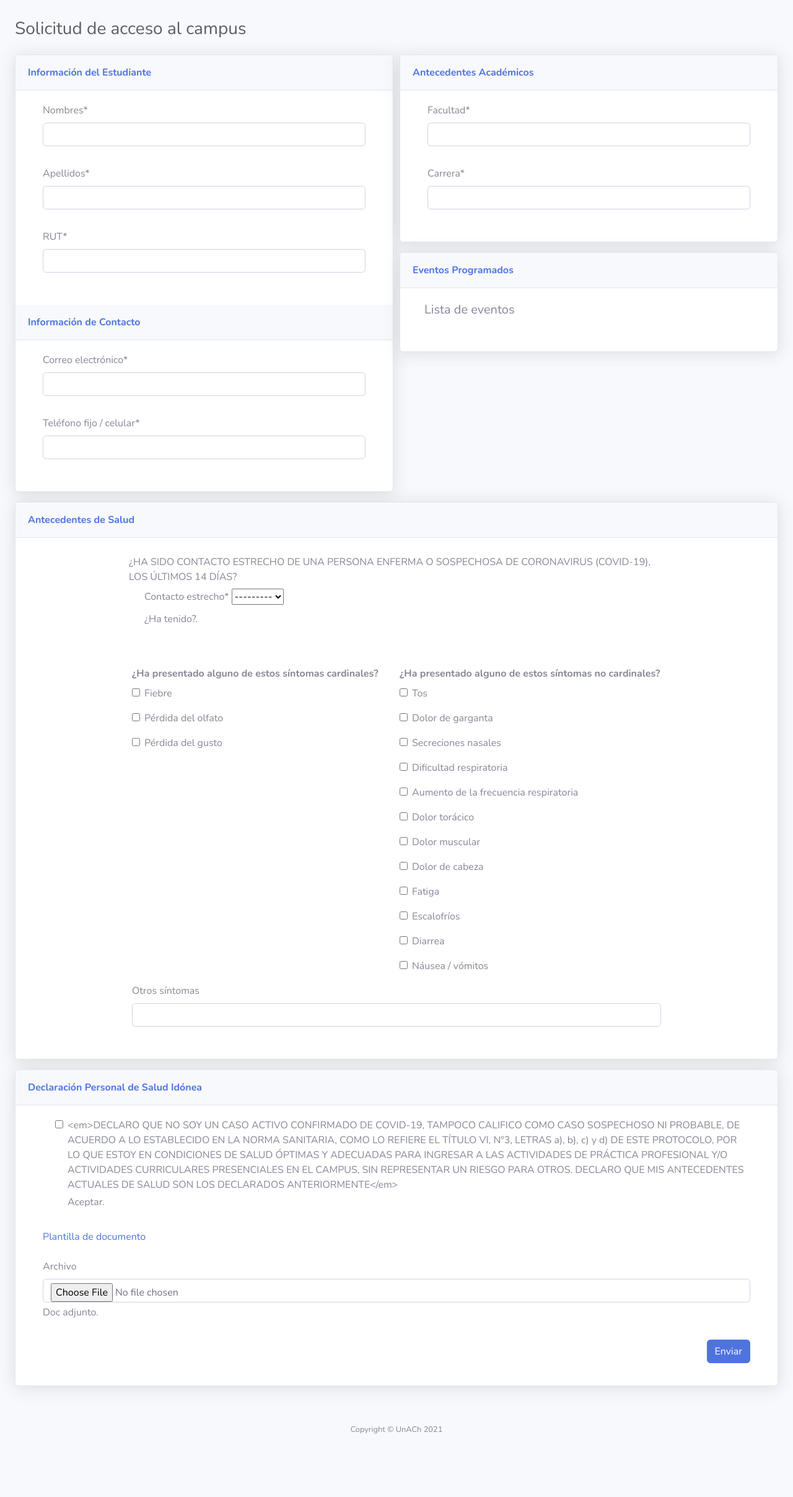
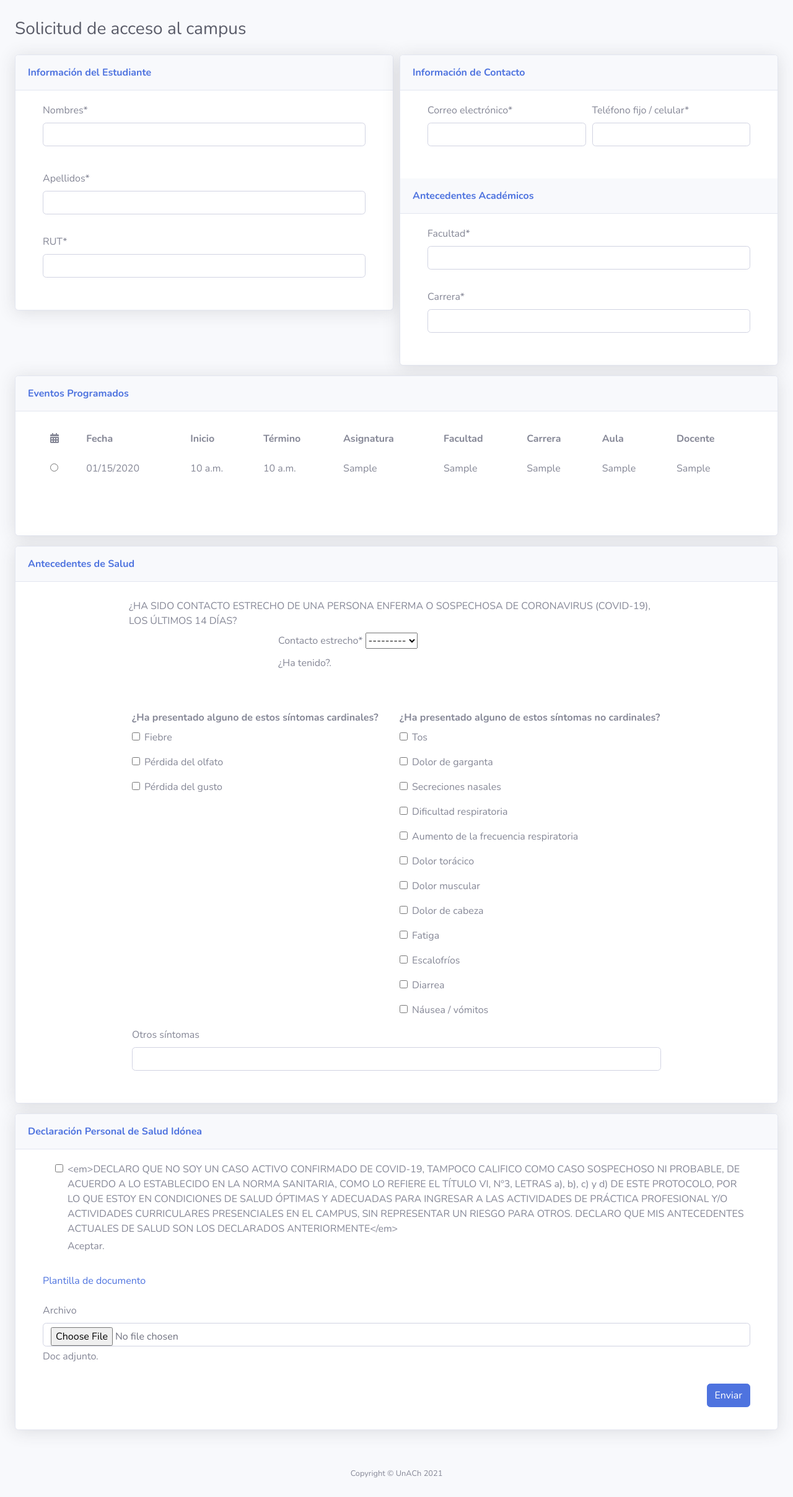
Before and after one commit to jsilvacode/pase_seguro-1, a Django app: page /safepass/students/ in a window 1280 px wide. Shown: the whole page at 62% size. Before the commit the page ends 2314 px from the top, so only its background shows below. Run offline with Django 3.2, Linux system fonts and the light colour scheme; tables that the repository leaves empty hold one stand-in row (values such as "Sample post"); some libraries are stand-ins or nearby versions.

Commit message:
events 11/08/2021

```diff
--- a/pase/safepass/forms.py
+++ b/pase/safepass/forms.py
@@ -1,6 +1,6 @@
 from django import forms
 from .models import (AntecedentesPersonales, AntecedentesAcademicos,
-                     AntecedentesSanitarios)
+                     AntecedentesSanitarios, ActividadAcademica)
 
 
 class PerfilForm(forms.ModelForm):
@@ -86,3 +86,15 @@ class DeclaracionForm(forms.ModelForm):
             'declaracion_confirmar': forms.CheckboxInput(),
             'declaracion_archivo': forms.FileInput(attrs={'required': True}),
         }
+
+class EventosForm(forms.ModelForm):
+    class Meta:
+        model = ActividadAcademica
+        fields = ['fecha',
+                  'hora_inicio',
+                  'hora_fin',
+                  'aula',
+                  'asignatura',
+                  'docente',
+                  'facultad',
+                  'carrera']
--- a/pase/safepass/templates/safepass/students.html
+++ b/pase/safepass/templates/safepass/students.html
@@ -21,7 +21,7 @@
                                         </div>
                                         <div class="card-body">
                                             <div class="container-fluid">
-                                                <div class="form-row mb-3">
+                                                <div class="form-row mb-4">
                                                     <div class="col">
                                                         {{ profile_form.nombre|as_crispy_field }}
                                                     </div>
@@ -38,27 +38,25 @@
                                                 </div>
                                             </div>
                                         </div>
+                                    </div>
+                                </div>
+                                <div class="col">
+                                    <div class="card shadow mb-3">
                                         <div class="card-header py-3">
                                             <p class="text-primary m-0 font-weight-bold">Información de Contacto</p>
                                         </div>
                                         <div class="card-body">
                                             <div class="container-fluid">
                                                 <div class="form-row mb-3">
-                                                    <div class="col">
+                                                    <div class="col-sm-12 col-md-6">
                                                         {{ profile_form.email|as_crispy_field }}
                                                     </div>
-                                                </div>
-                                                <div class="form-row mb-3">
-                                                    <div class="col">
+                                                    <div class="col-sm-12 col-md-6">
                                                         {{ profile_form.telefono|as_crispy_field }}
                                                     </div>
                                                 </div>
                                             </div>
                                         </div>
-                                    </div>
-                                </div>
-                                <div class="col">
-                                    <div class="card shadow mb-3">
                                         <div class="card-header py-3">
                                             <p class="text-primary m-0 font-weight-bold">Antecedentes Académicos</p>
                                         </div>
@@ -77,14 +75,55 @@
                                             </div>
                                         </div>
                                     </div>
+                                </div>
+                            </div>
+                            <div class="form-row">
+                                <div class="col-12">
                                     <div class="card shadow mb-3">
                                         <div class="card-header py-3">
                                             <p class="text-primary m-0 font-weight-bold">Eventos Programados</p>
                                         </div>
                                         <div class="card-body">
                                             <div class="container-fluid">
-                                                <div class="form-row mb-3">
-                                                    <p class="lead">Lista de eventos</p>
+                                                <div class="form-row">
+                                                    <div class="col">
+                                                        <div class="form-row mb-5">
+                                                            <div class="col">
+                                                                <div class="table-responsive">
+                                                                    <table class="table table-borderless">
+                                                                        <thead>
+                                                                            <tr>
+                                                                                <th scope="col"><i class="fas fa-calendar-alt"></i></th>
+                                                                                <th scope="col">Fecha</th>
+                                                                                <th scope="col">Inicio</th>
+                                                                                <th scope="col">Término</th>
+                                                                                <th scope="col">Asignatura</th>
+                                                                                <th scope="col">Facultad</th>
+                                                                                <th scope="col">Carrera</th>
+                                                                                <th scope="col">Aula</th>
+                                                                                <th scope="col">Docente</th>
+                                                                            </tr>
+                                                                        </thead>
+                                                                        <tbody>
+                                                                            {% for events in events_forty_eigth %}
+                                                                                <tr>
+                                                                                    <th scope="row"><input type="radio" name="selectedItem" id="selectedItem"></th>
+                                                                                    <td>{{ events.fecha|date:"SHORT_DATE_FORMAT" }}</td>
+                                                                                    <td>{{ events.hora_inicio }}</td>
+                                                                                    <td>{{ events.hora_fin }}</td>
+                                                                                    <td>{{ events.asignatura }}</td>
+                                                                                    <td>{{ events.facultad }}</td>
+                                                                                    <td>{{ events.carrera }}</td>
+                                                                                    <td>{{ events.aula }}</td>
+                                                                                    <td>{{ events.docente }}</td>
+                                                                                </tr>
+                                                                            {% endfor %}
+                                                                        </tbody>
+                                                                    </table>
+                                                                </div>
+                                                            </div>
+                                                        </div>
+                                                    </div>
                                                 </div>
                                             </div>
                                         </div>
@@ -105,7 +144,7 @@
                                                             <div>
                                                                 <label class="col-form-label" style="width: 100%;" for="contact_has_been_made">¿HA SIDO CONTACTO ESTRECHO DE UNA PERSONA ENFERMA O SOSPECHOSA DE CORONAVIRUS (COVID-19), LOS ÚLTIMOS 14 DÍAS?<br></label>
                                                             </div>
-                                                            <div class="col">
+                                                            <div class="col-md-6 mx-auto">
                                                                 <div class="form-check">
                                                                     {{ statement_form.contacto_estrecho|as_crispy_field }}
                                                                 </div>
@@ -172,7 +211,9 @@
                                                     </div>
                                                 </div>
                                                 <div class="form-row text-right mb-3">
-                                                    <div class="col"><button class="btn btn-primary text-white btn-user" type="submit">Enviar</button></div>
+                                                    <div class="col">
+                                                        <button class="btn btn-primary text-white btn-user" type="submit">Enviar</button>
+                                                    </div>
                                                 </div>
                                             </div>
                                         </div>
--- a/pase/safepass/views.py
+++ b/pase/safepass/views.py
@@ -1,7 +1,7 @@
 from django.http.response import Http404
 from django.shortcuts import render
-from .forms import (PerfilForm, EducacionForm, DeclaracionForm)
-from .models import AntecedentesPersonales, Visita
+from .forms import (PerfilForm, EducacionForm, DeclaracionForm, EventosForm)
+from .models import AntecedentesPersonales, ActividadAcademica, Visita
 
 
 def check(request):
@@ -56,6 +56,8 @@ def busqueda_sintomas_cardinales(request):
         return False
 
 def students_form(request):
+    events_forty_eigth = ActividadAcademica.objects.all()
+
     a =  request.POST.get('contacto_estrecho')
     if a == "si":
         return render(request, "safepass/exit.html")
@@ -81,14 +83,20 @@ def students_form(request):
         if profile_form.is_valid():
                 data = statement_form.save(commit=False)
                 data.save()
+    if request.method == "POST":
+        events_form = EventosForm(request.POST)
+        if events_form.is_valid():
+                data = events_form.save(commit=False)
+                data.save()
 
     profile_form = PerfilForm()
     education_form = EducacionForm()
     statement_form = DeclaracionForm()
+    events_form = EventosForm()
     # ----
     return render(request, "safepass/students.html", {
         'profile_form': profile_form, 'education_form': education_form,
-        'statement_form': statement_form
+        'statement_form': statement_form, 'events_forty_eigth': events_forty_eigth
     })
 
 
```
